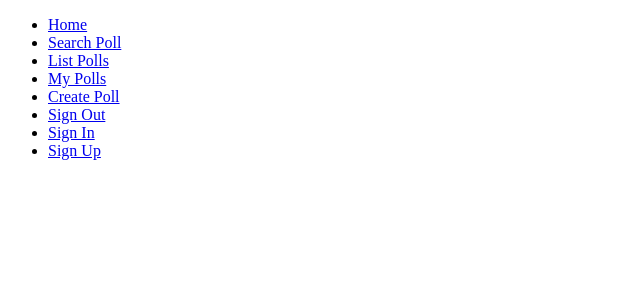
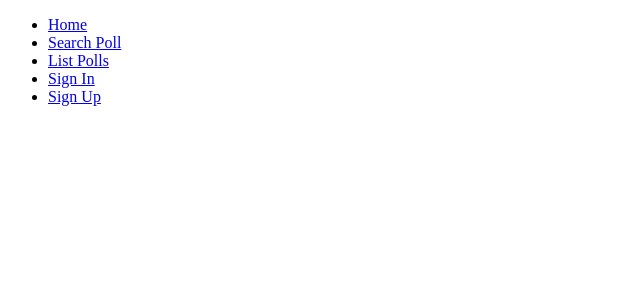
Before and after one commit to DustyBones/LTW, a PHP site: page /home.php in a window 1280 px wide. Shown: the top 300 px of the page, without its empty margins (0-640 px from the left). Run offline with PHP 8.4, Linux system fonts and the light colour scheme.

```diff
--- a/template/nav.php
+++ b/template/nav.php
@@ -5,19 +5,14 @@
       <li><a id="home" href="home.php">Home</a></li>
       <li><a id="search" href="search.php">Search Poll</a></li>
       <li><a id="list" href="list.php">List Polls</a></li>
-      <!-- <?if(isset($_SESSION['username'])) {
-        echo '<li><a id="my_polls" href="myPolls.php">My Polls</a></li>';
-        echo '<li><a id="new_poll" href="createPoll.php">Create Poll</a></li>';
+      <?if(isset($_SESSION['username'])) {
+        echo '<li><a id="my_polls" href="my_polls.php">My Polls</a></li>';
+        echo '<li><a id="new_poll" href="create_poll.php">Create Poll</a></li>';
         echo '<li><a id="sign_out" href="process_logout.php">Sign Out</a></li>';
       }else{
         echo '<li><a id="sign_in" href="login.php">Sign In</a></li>';
         echo '<li><a id="sign_up" href="register.php">Sign Up</a></li>';
       }
-      ?> -->
-      <li><a id="my_polls" href="myPolls.php">My Polls</a></li>
-      <li><a id="new_poll" href="createPoll.php">Create Poll</a></li>
-      <li><a id="sign_out" href="process_logout.php">Sign Out</a></li>
-      <li><a id="sign_in" href="login.php">Sign In</a></li>
-      <li><a id="sign_up" href="register.php">Sign Up</a></li>
+      ?>
     </ul>
   </nav>
```
Also changed, not shown: getpoll.php (+6 -2 lines), my_polls.php (added, +19 -0 lines).
